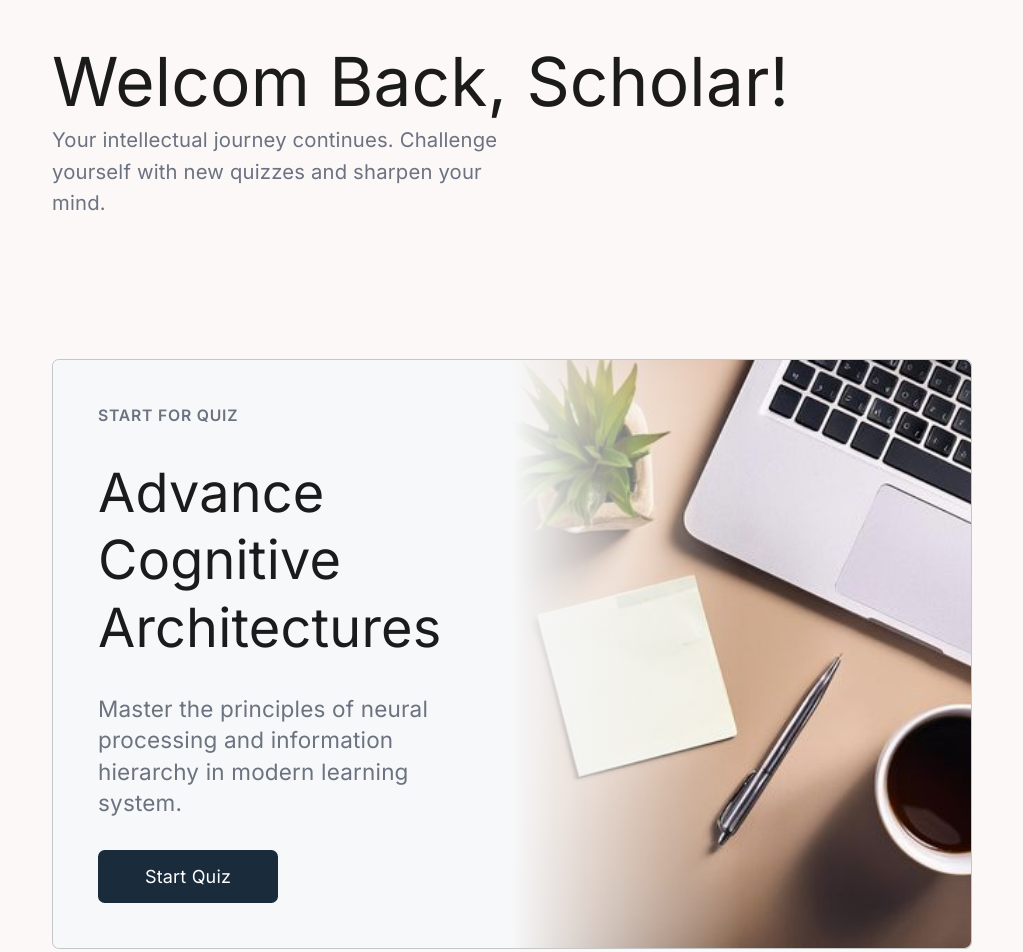
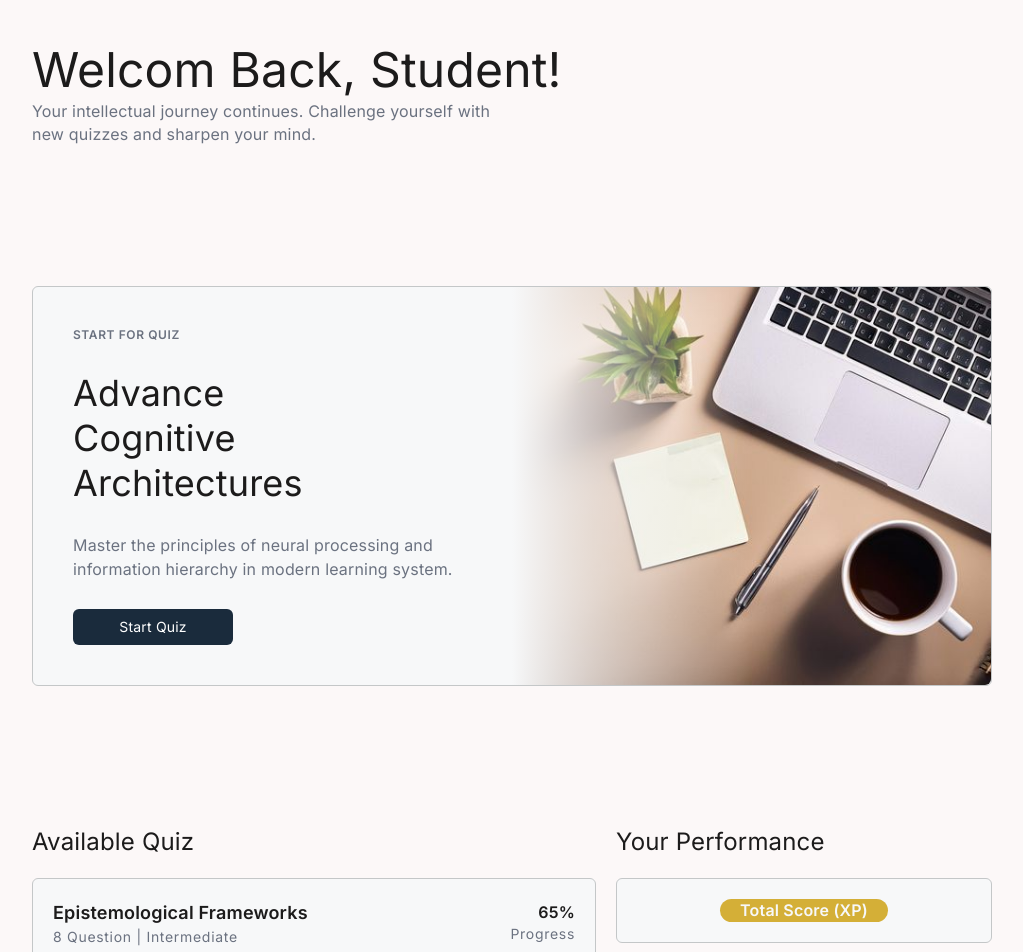
Before and after one commit to ganzawajendra/quiz-application, a React (Vite) app: page / in a window 1280 px wide. Shown: the part 100-1052 px from the top of the page, without its empty margins (128-1151 px from the left). Built offline with nearby package versions, Linux system fonts and the light colour scheme; no server answers; sample sign-in values are in the browser's storage.

Commit message:
feat: memperbaiki font

```diff
--- a/src/components/QuizCard.jsx
+++ b/src/components/QuizCard.jsx
@@ -5,12 +5,12 @@ export const AvailableQuiz = ({ quizTitle, quizQuestions, quizProgress, quizDiff
   return (
     <div className='bg-[var(--bg-secondary)] border border-[var(--border)] rounded-md mt-5 p-5 flex items-center gap-5 justify-between'>
         <div className='w-3/4'>
-            <h4 className='text-xl font-semibold'>{quizTitle}</h4>
-            <p className='text-[var(--text-muted)] tracking-wider'>{quizQuestions} | {quizDifficulty}</p>
+            <h4 className='text-lg font-semibold'>{quizTitle}</h4>
+            <p className='text-[var(--text-muted)] tracking-wider text-sm'>{quizQuestions} | {quizDifficulty}</p>
         </div>
         <div className='flex flex-col items-end w-1/4'>
             <p className='text-[var(--text-primary)] font-semibold'>{quizProgress}</p>
-            <p className='text-[var(--text-muted)] tracking-wider'>Progress</p>
+            <p className='text-[var(--text-muted)] tracking-wider text-sm'>Progress</p>
         </div>
     </div>
   )
@@ -39,10 +39,10 @@ export const QuizCard = ({type, category, totalQuestion, difficulty, to = "/"})
     <div className='border border-[var(--border)] p-5 rounded-md flex justify-between mt-5'>
       <div>
         <p className='font-semibold uppercase text-xs tracking-wider text-[var(--text-muted)]'>{type}</p>
-        <h2 className='text-2xl font-semibold'>{category}</h2>
-        <p className='text-[var(--text-muted)]'>{totalQuestion} Question</p>
+        <h2 className='text-xl font-semibold'>{category}</h2>
+        <p className='text-[var(--text-muted)] text-sm'>{totalQuestion} Question</p>
       </div>
-      <div className='flex flex-col items-end justify-between'>
+      <div className='flex flex-col gap-5 items-end justify-between'>
         {
           difficultyBadge[difficulty] || (
             <div className='bg-gray-200 px-4 py-1 rounded-full'>
@@ -50,7 +50,7 @@ export const QuizCard = ({type, category, totalQuestion, difficulty, to = "/"})
           </div>
           )
         }
-        <Link to={to} className='block text-center bg-[var(--accent-dark)] text-white py-2 px-10 rounded-md hover:bg-[var(--text-primary)] transition-all duration-300 ease-in-out hover:scale-99'>Start Quiz</Link>
+        <Link to={to} className='block text-center bg-[var(--accent-dark)] text-white py-2 px-6 text-sm rounded-md hover:bg-[var(--text-primary)] transition-all duration-300 ease-in-out hover:scale-99'>Start Quiz</Link>
       </div>
     </div>
   )
--- a/src/index.css
+++ b/src/index.css
@@ -21,7 +21,7 @@
   --heading: 'Inter', system-ui, 'Segoe UI', Roboto, sans-serif;
   --mono: ui-monospace, Consolas, monospace;
 
-  font: 18px/145% var(--sans);
+  font: 16px/145% var(--sans);
   letter-spacing: 0.18px;
   color-scheme: light dark;
   color: var(--text-primary);
--- a/src/pages/HomePage.jsx
+++ b/src/pages/HomePage.jsx
@@ -46,16 +46,16 @@ const HomePage = () => {
 
   return (
     <div className='pt-[140px] h-screen w-full px-40'>
-      <h1 className='text-6xl text-[var(--text-primary)] leading-tight'>Welcom Back, Scholar!</h1>
-      <p className='text-[var(--text-muted)] text-lg w-1/2'>Your intellectual journey continues. Challenge yourself with new quizzes and sharpen your mind.</p>
+      <h1 className='text-5xl text-[var(--text-primary)] leading-tight'>Welcom Back, Student!</h1>
+      <p className='text-[var(--text-muted)] w-1/2'>Your intellectual journey continues. Challenge yourself with new quizzes and sharpen your mind.</p>
 
       {/* Start Quiz */}
       <div className='bg-[var(--bg-secondary)] border border-[var(--border)] rounded-md mt-[140px] flex'>
         <div id="left-content" className='w-1/2 flex flex-col gap-7 p-10'>
-          <p className='text-sm uppercase font-semibold tracking-wider text-[var(--text-muted)]'>start for Quiz</p>
-          <h2 className='text-5xl w-3/4 leading-tight'>Advance Cognitive Architectures</h2>
-          <p className='text-xl text-[var(--text-muted)]'>Master the principles of neural processing and information hierarchy in modern learning system.</p>
-          <Link to="/test-quiz" className='block w-40 text-center bg-[var(--accent-dark)] text-white py-3 rounded-md hover:bg-[var(--text-primary)] transition-all duration-300 ease-in-out hover:scale-99'>Start Quiz</Link>
+          <p className='text-xs uppercase font-semibold tracking-wider text-[var(--text-muted)]'>start for Quiz</p>
+          <h2 className='text-4xl w-3/4 leading-tight'>Advance Cognitive Architectures</h2>
+          <p className='text-md text-[var(--text-muted)]'>Master the principles of neural processing and information hierarchy in modern learning system.</p>
+          <Link to="/test-quiz" className='block w-40 text-center bg-[var(--accent-dark)] text-white text-sm py-2 rounded-md hover:bg-[var(--text-primary)] transition-all duration-300 ease-in-out hover:scale-99'>Start Quiz</Link>
         </div>
         <div id="right-content" className='w-1/2 relative'>
           <img src="/image.jpeg" alt="image" className='absolute inset-0 w-full h-full object-cover rounded-tr-md rounded-br-md'/>
@@ -66,7 +66,7 @@ const HomePage = () => {
       <div className='mt-[140px] flex gap-5 pb-20'>
         {/* Available Quiz */}
         <div id="left-content" className='w-3/5'>
-          <h3 className='text-3xl'>Available Quiz</h3>
+          <h3 className='text-2xl'>Available Quiz</h3>
           <div>
 
             {/* Card */}
@@ -94,7 +94,7 @@ const HomePage = () => {
 
         {/* Your Performance */}
         <div id="right-content" className='w-2/5'>
-          <h3 className='text-3xl'>Your Performance</h3>
+          <h3 className='text-2xl'>Your Performance</h3>
           <div className='bg-[var(--bg-secondary)] border border-[var(--border)] rounded-md mt-5 p-5 flex flex-col items-center'>
             <h4 className='text-4xl font-semibold text-[var(--text-primary)]'>{xpUser}</h4>
             <div className='bg-[var(--accent-gold)] rounded-full px-5'>
--- a/src/pages/ProfilePage.jsx
+++ b/src/pages/ProfilePage.jsx
@@ -2,7 +2,6 @@ import React, { useEffect, useState } from 'react'
 import FormInput from '../components/FormInput'
 import { getUser } from '../services/userService'
 import { supabase } from '../config/supabaseClient'
-import { handleChange } from '../utils/userHelper'
 
 const ProfilePage = () => {
   const [user, setUser] = useState(null)
--- a/src/pages/QuizzesPage.jsx
+++ b/src/pages/QuizzesPage.jsx
@@ -14,7 +14,7 @@ const QuizzesPage = () => {
 
   return (
     <div className='pt-[140px] px-100 pb-20'>
-        <h1 className='font-medium text-5xl leading-tight'>Master your craft.</h1>
+        <h1 className='text-5xl leading-tight'>Master your craft.</h1>
         <p className='text-[var(--text-muted)] w-2/3'>Explore curated challeges designed to deepen your understanding and certification readiness.</p>
 
         {/* Category */}
```
